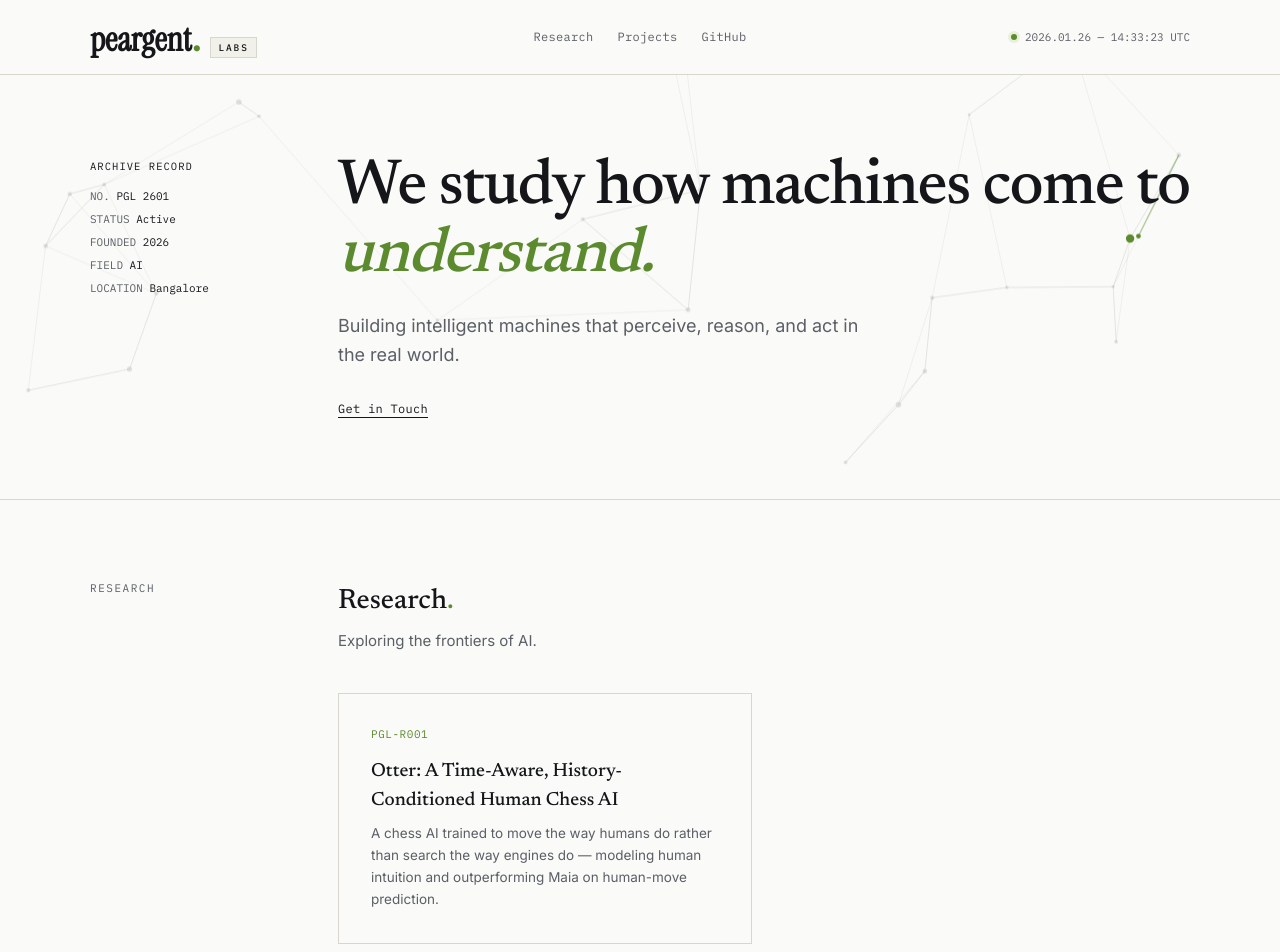
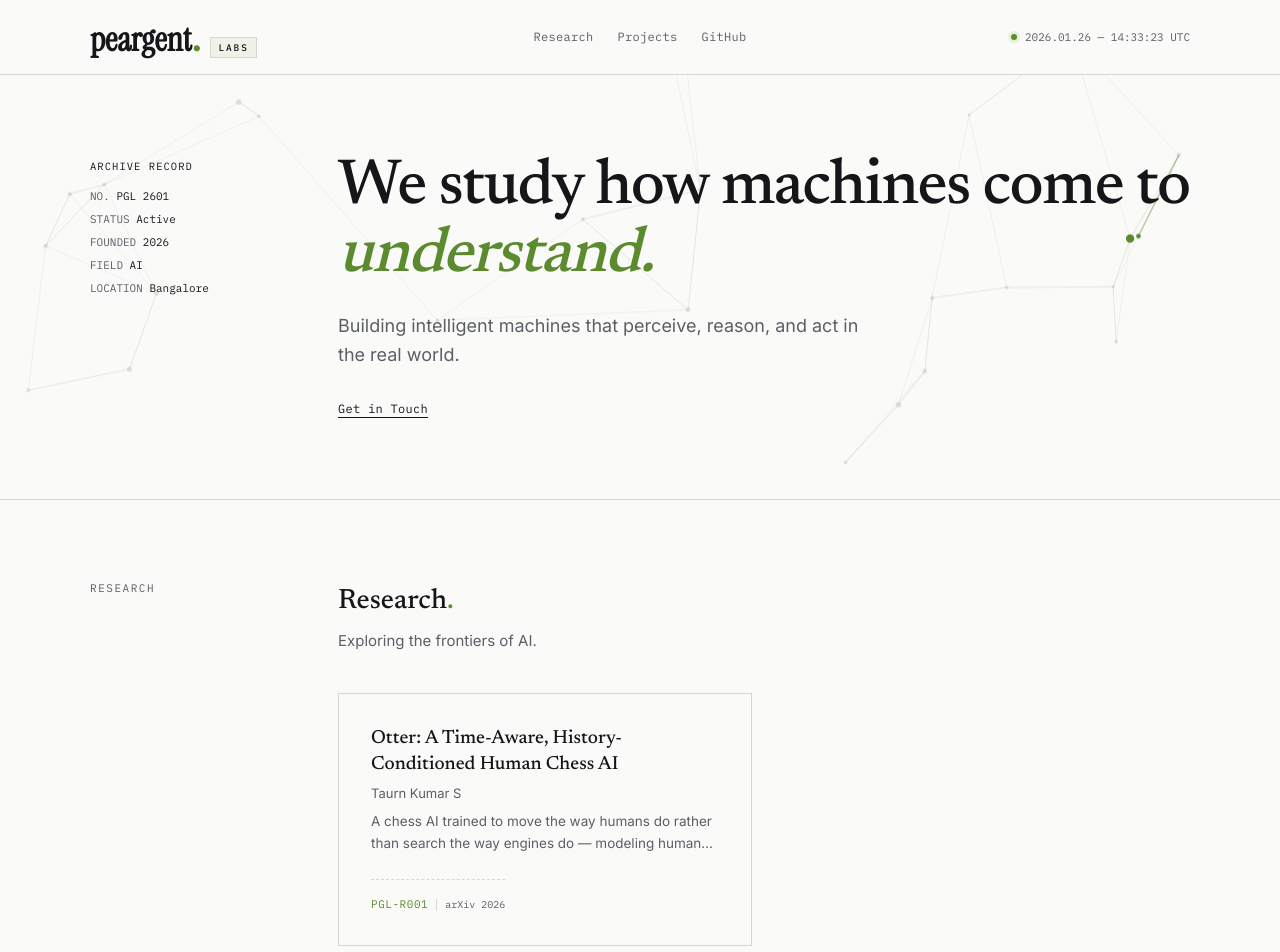
Before and after one commit to PeargentLabs/peargentlabs.github.io, a Next.js app: page / in a window 1280 px wide. Shown: the top 952 px of the page. Built offline with nearby package versions, Linux system fonts and the light colour scheme.

Commit message:
feat: add authors field to ResearchCard and CatalogEntry for improved information display

```diff
--- a/src/app/page.tsx
+++ b/src/app/page.tsx
@@ -69,6 +69,7 @@ export default function Home() {
                     key={entry.slug}
                     code={entry.code}
                     title={entry.title}
+                    authors={entry.authors}
                     description={entry.description}
                     date={entry.date}
                     status={entry.status}
@@ -99,6 +100,7 @@ export default function Home() {
                     key={entry.slug}
                     code={entry.code}
                     title={entry.title}
+                    authors={entry.authors}
                     description={entry.description}
                     date={entry.date}
                     status={entry.status}
--- a/src/components/ui/ResearchCard.tsx
+++ b/src/components/ui/ResearchCard.tsx
@@ -3,6 +3,7 @@ import { cn } from "@/lib/utils";
 interface ResearchCardProps {
     code: string;
     title: string;
+    authors?: string;
     description: string;
     date?: string;
     status?: string;
@@ -10,34 +11,41 @@ interface ResearchCardProps {
     className?: string;
 }
 
-export function ResearchCard({ code, title, description, date, status, onOpen, className }: ResearchCardProps) {
+export function ResearchCard({ code, title, authors, description, date, status, onOpen, className }: ResearchCardProps) {
     return (
         <button
             type="button"
             onClick={onOpen}
             className={cn(
-                "group flex flex-col border border-line bg-paper p-8 text-left transition-colors hover:bg-paper-dim",
+                "group flex cursor-pointer flex-col border border-line bg-paper p-8 text-left transition-colors hover:bg-paper-dim",
                 className
             )}
         >
-            <div className="mb-4 flex items-center justify-between">
-                <span className="font-mono text-[11px] tracking-[0.05em] text-accent">{code}</span>
-                {date && <span className="font-mono text-[10px] text-ink-soft">{date}</span>}
-            </div>
-
-            <h3 className="mb-2 font-serif text-[19px] font-medium text-ink transition-colors group-hover:text-accent">
+            <h3 className="line-clamp-2 font-serif text-[19px] font-medium leading-snug text-ink transition-colors group-hover:text-accent">
                 {title}
             </h3>
 
-            <p className="flex-1 text-[13.5px] leading-relaxed text-ink-soft">
+            {authors && <p className="mt-1.5 mb-2 text-[13px] text-ink-soft">{authors}</p>}
+
+            <p className={cn("line-clamp-2 flex-1 text-[13.5px] leading-relaxed text-ink-soft", !authors && "mt-2")}>
                 {description}
             </p>
 
-            {status && (
-                <div className="mt-6 border-t border-dashed border-line pt-4">
-                    <span className="font-mono text-[10px] uppercase tracking-wider text-ink-soft">{status}</span>
-                </div>
-            )}
+            <div className="mt-6 flex items-center gap-2 border-t border-dashed border-line pt-4">
+                <span className="font-mono text-[11px] tracking-[0.05em] text-accent">{code}</span>
+                {date && (
+                    <>
+                        <span aria-hidden className="h-3 w-px bg-line" />
+                        <span className="font-mono text-[10px] text-ink-soft">{date}</span>
+                    </>
+                )}
+                {status && (
+                    <>
+                        <span aria-hidden className="h-3 w-px bg-line" />
+                        <span className="font-mono text-[10px] uppercase tracking-wider text-ink-soft">{status}</span>
+                    </>
+                )}
+            </div>
         </button>
     );
 }
--- a/src/lib/catalog.ts
+++ b/src/lib/catalog.ts
@@ -13,6 +13,8 @@ export interface CatalogEntry {
     code: string;
     kind: "research" | "project";
     title: string;
+    /** Research only — shown under the title on the card, e.g. "Taurn Kumar S". */
+    authors?: string;
     description: string;
     date?: string;
     status?: string;
@@ -32,10 +34,12 @@ export const research: CatalogEntry[] = [
         code: "PGL-R001",
         kind: "research",
         title: "Otter: A Time-Aware, History-Conditioned Human Chess AI",
+        authors: "Taurn Kumar S",
         description:
             "A chess AI trained to move the way humans do rather than search the way engines do — modeling human intuition and outperforming Maia on human-move prediction.",
+        date: "arXiv 2026",
         paperLink: {
-            label: "Read the paper (arXiv)",
+            label: "Read the paper",
             href: "https://arxiv.org/abs/2608.05206",
         },
         // Pages paths are case-sensitive and must match the repo name (Otter-Chess).
```
